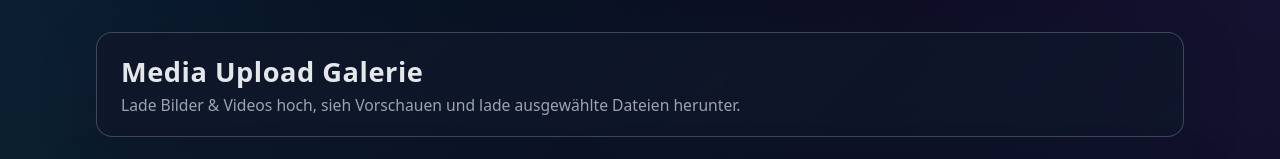
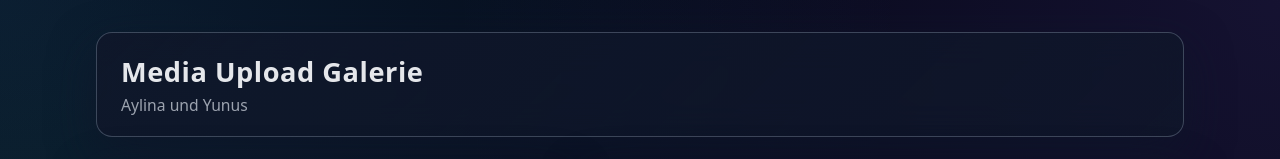
Before and after one commit to akuvvet/yunusaylina, a website: page public/index.html in a window 1280 px wide. Shown: the top 159 px of the page. Drawn offline with Linux system fonts and the light colour scheme; no server answers.

Commit message:
afesgrdhtfjz

```diff
--- a/public/index.html
+++ b/public/index.html
@@ -11,7 +11,7 @@
       <header class="app-header">
         <div>
           <h1>Media Upload Galerie</h1>
-          <p>Lade Bilder &amp; Videos hoch, sieh Vorschauen und lade ausgewählte Dateien herunter.</p>
+          <p>Aylina und Yunus</p>
         </div>
       </header>
 
```
